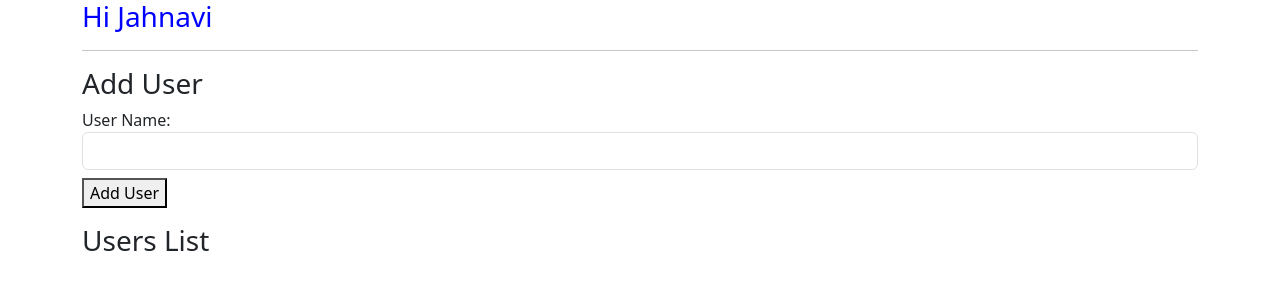
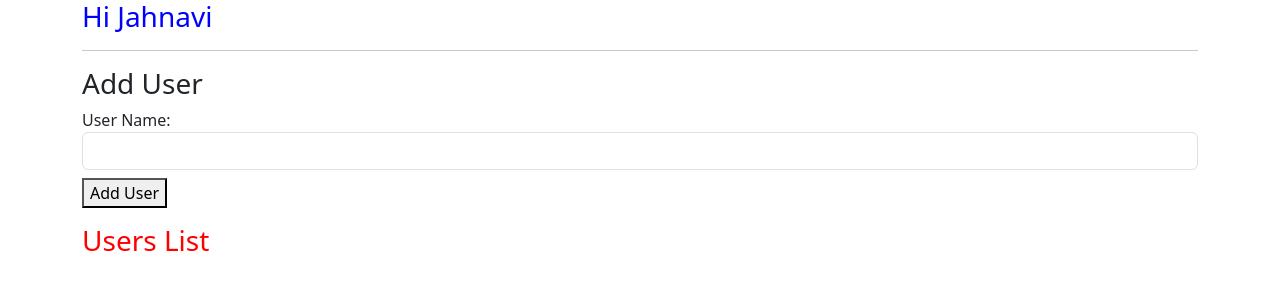
Before and after one commit to jahnavigunda/angular-basics, an Angular app: page / in a window 1280 px wide. Shown: the top 300 px of the page. Built offline with nearby package versions, Linux system fonts and the light colour scheme.

Commit message:
access html elements in DOM , template with @ViewChild and ElementRef

```diff
--- a/src/app/userParentChild/adduser/adduser.component.html
+++ b/src/app/userParentChild/adduser/adduser.component.html
@@ -1,7 +1,7 @@
 <div class="form-group">
     <h3>Add User</h3>
     <label> User Name: </label>
-    <input type="text" class="form-control"  [(ngModel)] = "userName" />
+    <input type="text" class="form-control"  #userInput />
     <div class="mt-2">
         <button class="btn-btn-primary" (click)="onUserAdded()">Add User</button>
     </div>
--- a/src/app/userParentChild/adduser/adduser.component.ts
+++ b/src/app/userParentChild/adduser/adduser.component.ts
@@ -1,4 +1,4 @@
-import { Component, EventEmitter, OnInit, Output } from '@angular/core';
+import { Component, ElementRef, EventEmitter, OnInit, Output, ViewChild } from '@angular/core';
 
 @Component({
   selector: 'app-adduser',
@@ -9,12 +9,14 @@ export class AdduserComponent implements OnInit{
 
 userName: string='';
 @Output() userAdded = new EventEmitter<string>();
+
+@ViewChild('userInput') userInput: ElementRef | undefined;
 constructor() {
 }
 ngOnInit(): void {
 }
 onUserAdded(){
-  this.userAdded.emit(this.userName);
+  this.userAdded.emit(this.userInput?.nativeElement.value);
 }
 
 }
--- a/src/app/userParentChild/userspc/userspc.component.css
+++ b/src/app/userParentChild/userspc/userspc.component.css
@@ -0,0 +1,3 @@
+h3{
+    color: red;
+}
```
